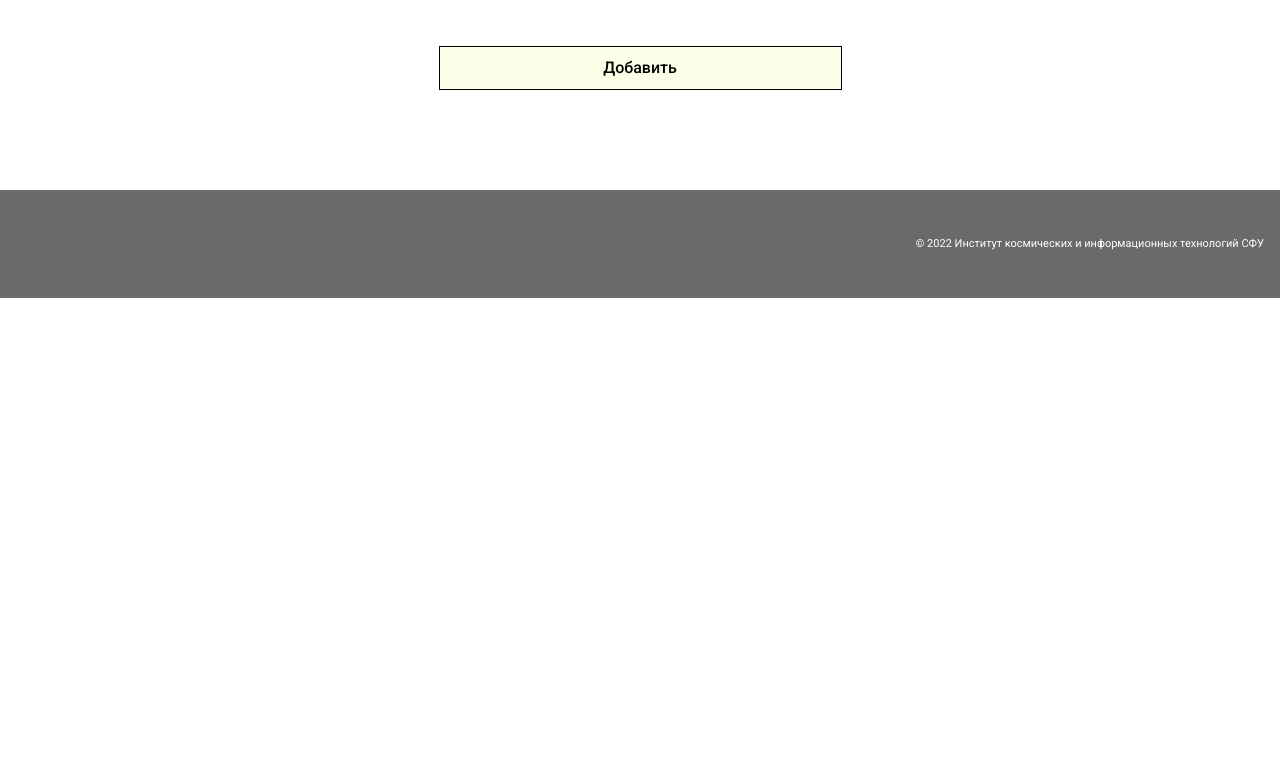
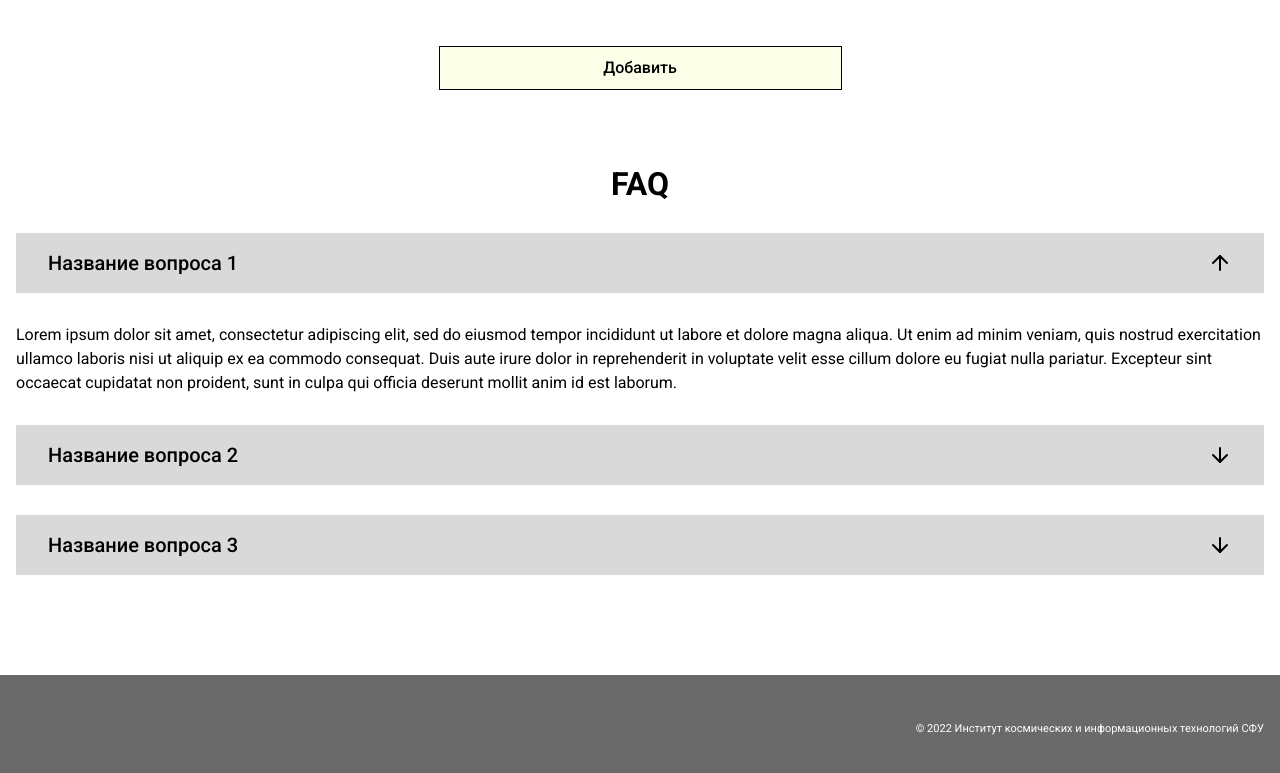
Before and after one commit to NockNameNN/frontend-project, a plain HTML site: page index.html in a window 1280 px wide. Shown: the part 2641-3414 px from the top of the page. Before the commit the page ends 2939 px from the top, so only its background shows below. Drawn offline with Linux system fonts and the light colour scheme; no server answers.

Commit message:
создал секцию faq

```diff
--- a/index.html
+++ b/index.html
@@ -237,6 +237,105 @@
       </footer>
     </section>
 
+    <section class="faq container">
+      <h2 class="faq__title">FAQ</h2>
+      <dl class="faq__wrapper">
+        <dt class="faq__name">
+          <button class="faq__btn" type="button">
+            <span class="faq__text">Название вопроса 1</span>
+            <svg
+              class="faq__svg faq__svg--rotate"
+              xmlns="http://www.w3.org/2000/svg"
+              width="24"
+              height="24"
+              viewBox="0 0 24 24"
+              fill="none"
+            >
+              <path d="M12 5V19" stroke="black" stroke-width="2" stroke-linecap="round" stroke-linejoin="round" />
+              <path
+                d="M19 12L12 19L5 12"
+                stroke="black"
+                stroke-width="2"
+                stroke-linecap="round"
+                stroke-linejoin="round"
+              />
+            </svg>
+          </button>
+        </dt>
+        <dd class="faq__description">
+          <p>
+            Lorem ipsum dolor sit amet, consectetur adipiscing elit, sed do eiusmod tempor incididunt ut labore et
+            dolore magna aliqua. Ut enim ad minim veniam, quis nostrud exercitation ullamco laboris nisi ut aliquip ex
+            ea commodo consequat. Duis aute irure dolor in reprehenderit in voluptate velit esse cillum dolore eu fugiat
+            nulla pariatur. Excepteur sint occaecat cupidatat non proident, sunt in culpa qui officia deserunt mollit
+            anim id est laborum.
+          </p>
+        </dd>
+        <dt class="faq__name">
+          <button class="faq__btn" type="button">
+            <span class="faq__text">Название вопроса 2</span>
+            <svg
+              class="faq__svg"
+              xmlns="http://www.w3.org/2000/svg"
+              width="24"
+              height="24"
+              viewBox="0 0 24 24"
+              fill="none"
+            >
+              <path d="M12 5V19" stroke="black" stroke-width="2" stroke-linecap="round" stroke-linejoin="round" />
+              <path
+                d="M19 12L12 19L5 12"
+                stroke="black"
+                stroke-width="2"
+                stroke-linecap="round"
+                stroke-linejoin="round"
+              />
+            </svg>
+          </button>
+        </dt>
+        <dd class="faq__description hidden">
+          <p>
+            Lorem ipsum dolor sit amet, consectetur adipiscing elit, sed do eiusmod tempor incididunt ut labore et
+            dolore magna aliqua. Ut enim ad minim veniam, quis nostrud exercitation ullamco laboris nisi ut aliquip ex
+            ea commodo consequat. Duis aute irure dolor in reprehenderit in voluptate velit esse cillum dolore eu fugiat
+            nulla pariatur. Excepteur sint occaecat cupidatat non proident, sunt in culpa qui officia deserunt mollit
+            anim id est laborum.
+          </p>
+        </dd>
+        <dt class="faq__name">
+          <button class="faq__btn" type="button">
+            <span class="faq__text">Название вопроса 3</span>
+            <svg
+              class="faq__svg"
+              xmlns="http://www.w3.org/2000/svg"
+              width="24"
+              height="24"
+              viewBox="0 0 24 24"
+              fill="none"
+            >
+              <path d="M12 5V19" stroke="black" stroke-width="2" stroke-linecap="round" stroke-linejoin="round" />
+              <path
+                d="M19 12L12 19L5 12"
+                stroke="black"
+                stroke-width="2"
+                stroke-linecap="round"
+                stroke-linejoin="round"
+              />
+            </svg>
+          </button>
+        </dt>
+        <dd class="faq__description hidden">
+          <p>
+            Lorem ipsum dolor sit amet, consectetur adipiscing elit, sed do eiusmod tempor incididunt ut labore et
+            dolore magna aliqua. Ut enim ad minim veniam, quis nostrud exercitation ullamco laboris nisi ut aliquip ex
+            ea commodo consequat. Duis aute irure dolor in reprehenderit in voluptate velit esse cillum dolore eu fugiat
+            nulla pariatur. Excepteur sint occaecat cupidatat non proident, sunt in culpa qui officia deserunt mollit
+            anim id est laborum.
+          </p>
+        </dd>
+      </dl>
+    </section>
+
     <footer class="footer">
       <div class="footer__wrapper container">© 2022 Институт космических и информационных технологий СФУ</div>
     </footer>
--- a/src/main.js
+++ b/src/main.js
@@ -1,3 +1,4 @@
 import './scripts/switchMode.js';
 import './scripts/createPost.js';
 import './scripts/dynamicPosts.js';
+import './scripts/faq.js';
--- /dev/null
+++ b/src/scripts/faq.js
@@ -0,0 +1,24 @@
+const buttons = document.querySelectorAll('.faq__btn');
+
+buttons.forEach((button, index) => {
+  button.addEventListener('click', () => {
+    openDescription(index);
+  });
+});
+
+function openDescription(index) {
+  const descriptions = document.querySelectorAll('.faq__description');
+  const svgs = document.querySelectorAll('.faq__svg');
+
+  descriptions.forEach((description) => {
+    description.classList.add('hidden');
+  });
+
+  svgs.forEach((svg) => {
+    svg.classList.remove('faq__svg--rotate');
+  });
+
+  descriptions[index].classList.remove('hidden');
+
+  svgs[index].classList.add('faq__svg--rotate');
+}
--- a/src/styles/blocks/blog.css
+++ b/src/styles/blocks/blog.css
@@ -3,7 +3,7 @@
   flex-direction: column;
   align-items: center;
   padding-top: 100px;
-  padding-bottom: 100px;
+  padding-bottom: 70px;
   gap: 48px;
 }
 
--- /dev/null
+++ b/src/styles/blocks/faq.css
@@ -0,0 +1,76 @@
+.faq {
+  padding-bottom: 100px;
+}
+
+.faq__title {
+  text-align: center;
+  font-size: 32px;
+  font-weight: 700;
+  margin-bottom: 25px;
+}
+
+.faq__wrapper {
+  display: flex;
+  flex-direction: column;
+  gap: 30px;
+}
+
+.faq__name {
+  background: #d9d9d9;
+  height: 60px;
+}
+
+.faq__btn {
+  width: 100%;
+  height: 100%;
+  padding: 0 32px;
+  display: flex;
+  justify-content: space-between;
+  align-items: center;
+  transition: background-color 0.15s ease-in-out;
+}
+
+.faq__btn:hover {
+  background: #c0c0c0;
+}
+
+.faq__text {
+  font-size: 20px;
+  font-weight: 500;
+}
+
+.faq__svg {
+  transition-duration: 0.5s;
+}
+
+.faq__svg--rotate {
+  transform: rotate(180deg);
+  transition-duration: 0.5s;
+}
+
+@media (width < 1024px) {
+  .faq {
+    padding-bottom: 70px;
+  }
+
+  .faq__title {
+    font-size: 26px;
+    margin-bottom: 20px;
+  }
+
+  .faq__wrapper {
+    gap: 25px;
+  }
+
+  .faq__name {
+    height: 50px;
+  }
+
+  .faq__text {
+    font-size: 16px;
+  }
+
+  .faq__description {
+    font-size: 14px;
+  }
+}
--- a/src/styles/main.css
+++ b/src/styles/main.css
@@ -9,4 +9,5 @@
 @import 'blocks/blog.css';
 @import 'blocks/post.css';
 @import 'blocks/form.css';
+@import 'blocks/faq.css';
 @import 'blocks/footer.css';
```
